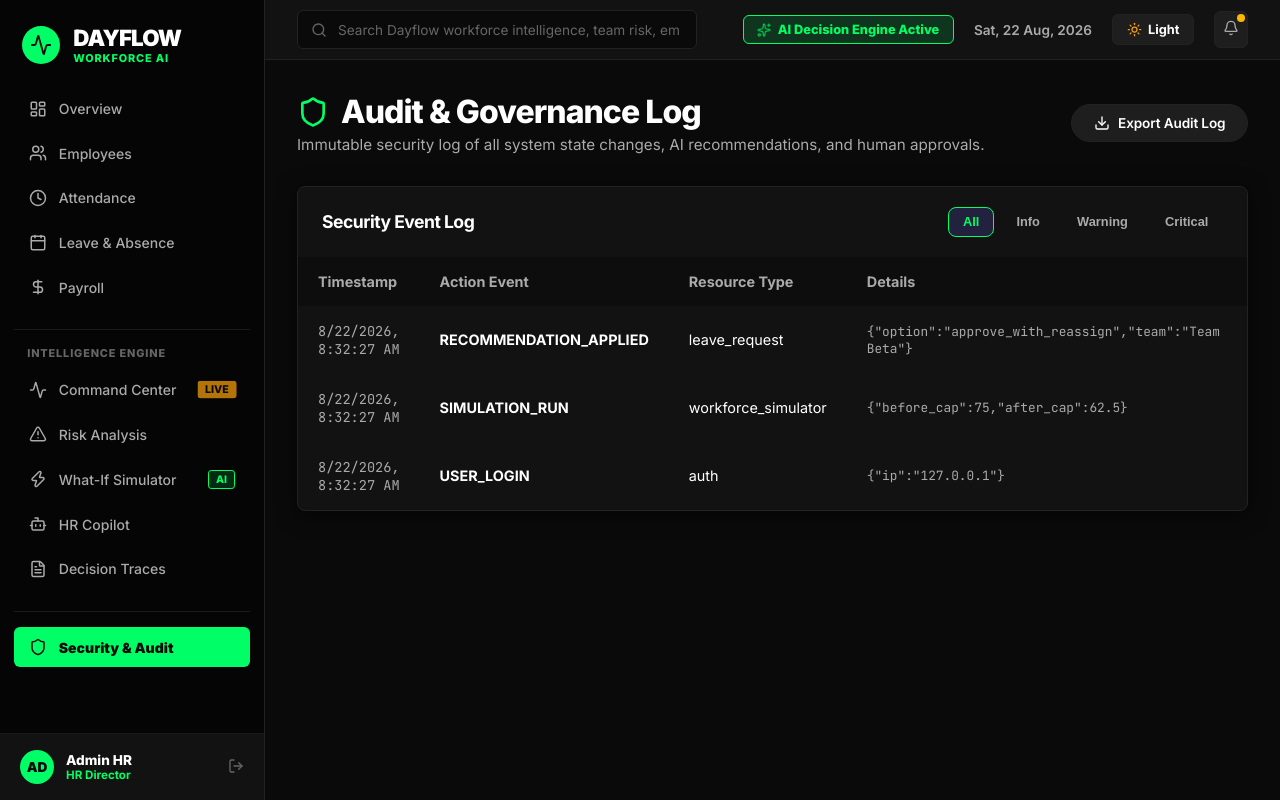
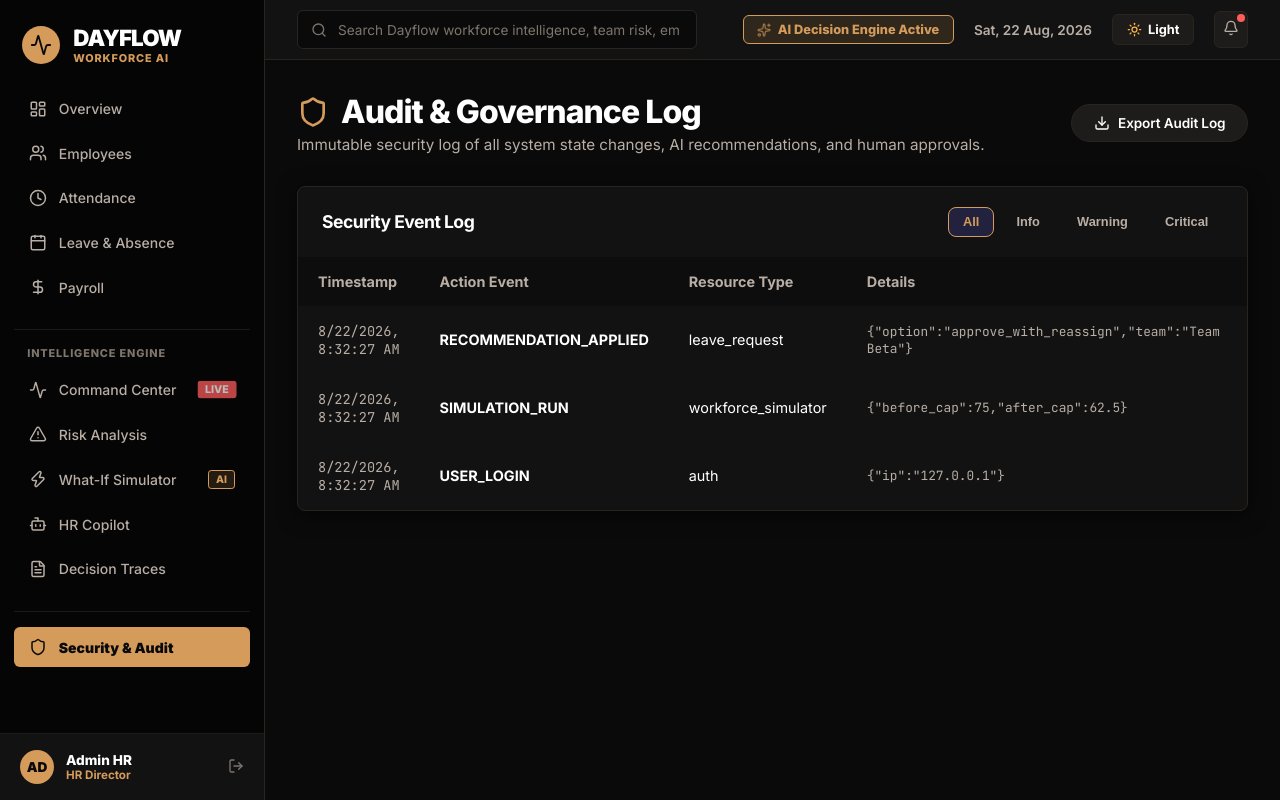
Before and after one commit to Monika-Srinithi/ThinkBlaze-Odoo-NMIT-2026, a React (Vite) app in the folder frontend/: page /audit in a window 1280 px wide. Built offline with nearby package versions, Linux system fonts and the light colour scheme; no server answers.

Commit message:
style: apply Sandalwood Gold & Obsidian Black luxury design system

```diff
--- a/frontend/src/components/layout/Sidebar.tsx
+++ b/frontend/src/components/layout/Sidebar.tsx
@@ -104,7 +104,7 @@ export default function Sidebar() {
               <div style={{ display: 'flex', alignItems: 'center', gap: '0.75rem' }}>
                 <Activity size={18} color={isActive ? '#0A0A0A' : 'var(--text-secondary)'} /> Command Center
               </div>
-              <span className="animate-live-pulse" style={{ background: isActive ? '#0A0A0A' : 'var(--warning)', color: isActive ? 'var(--primary)' : '#0A0A0A', fontSize: '0.65rem', padding: '0.12rem 0.45rem', borderRadius: '0.2rem', fontWeight: 800 }}>LIVE</span>
+              <span className="animate-live-pulse" style={{ background: isActive ? '#0A0A0A' : 'var(--danger)', color: isActive ? 'var(--primary)' : '#FFFFFF', fontSize: '0.65rem', padding: '0.12rem 0.45rem', borderRadius: '0.2rem', fontWeight: 800 }}>LIVE</span>
             </div>
           )}
         </NavLink>
@@ -166,7 +166,7 @@ export default function Sidebar() {
             <div style={{ fontSize: '0.725rem', color: 'var(--primary)', fontWeight: 700 }}>HR Director</div>
           </div>
         </div>
-        <button onClick={handleLogout} style={{ background: 'transparent', border: 'none', color: 'var(--text-muted)', cursor: 'pointer', transition: 'color 0.15s' }} title="Logout" onMouseOver={e => e.currentTarget.style.color = 'var(--primary)'} onMouseOut={e => e.currentTarget.style.color = 'var(--text-muted)'}>
+        <button onClick={handleLogout} style={{ background: 'transparent', border: 'none', color: 'var(--text-muted)', cursor: 'pointer', transition: 'color 0.15s' }} title="Logout" onMouseOver={e => e.currentTarget.style.color = 'var(--danger)'} onMouseOut={e => e.currentTarget.style.color = 'var(--text-muted)'}>
           <LogOut size={16} />
         </button>
       </div>
--- a/frontend/src/index.css
+++ b/frontend/src/index.css
@@ -1,48 +1,48 @@
 @import url('https://fonts.googleapis.com/css2?family=Inter:wght@300;400;500;600;700;800;900&family=JetBrains+Mono:wght@400;500;600&display=swap');
 
 :root, [data-theme="dark"], [data-theme="light"] {
-  /* Strict Black & Electric Green Palette (NO RED AT ALL) */
-  --bg: #0A0A0A;                     /* Pure Deep Black Canvas */
-  --bg-secondary: #121212;           /* Dark Charcoal Black Surface */
-  --sidebar: #050505;                /* Deep Black Sidebar */
+  /* Sandalwood Gold & Obsidian Black Design System */
+  --bg: #0A0A0A;                     /* Pure Deep Obsidian Black */
+  --bg-secondary: #121212;           /* Dark Charcoal Surface */
+  --sidebar: #050505;                /* Obsidian Black Sidebar */
 
-  --surface: #121212;                /* Dark Black Card */
-  --surface-elevated: #1E1E1E;       /* Elevated Black Surface */
-  --card-hover: #1E1E1E;
+  --surface: #121212;                /* Dark Charcoal Card */
+  --surface-elevated: #1E1C1A;       /* Dark Sandalwood Elevated Card */
+  --card-hover: #1E1C1A;
 
-  --primary: #00FF66;                /* High-Voltage Electric Green */
-  --primary-hover: #00E65C;
-  --primary-glow: rgba(0, 255, 102, 0.35);
-  --primary-soft: rgba(0, 255, 102, 0.15);
+  --primary: #D49B5B;                /* Rich Sandalwood Gold Accent */
+  --primary-hover: #F0B875;          /* Bright Sandalwood */
+  --primary-glow: rgba(212, 155, 91, 0.35);
+  --primary-soft: rgba(212, 155, 91, 0.15);
 
-  --ai: #00FF66;                     /* AI Accent: Electric Green */
-  --ai-glow: rgba(0, 255, 102, 0.35);
-  --ai-soft: rgba(0, 255, 102, 0.15);
+  --ai: #D49B5B;                     /* Sandalwood Gold AI Accent */
+  --ai-glow: rgba(212, 155, 91, 0.35);
+  --ai-soft: rgba(212, 155, 91, 0.15);
 
-  --secondary-accent: #888888;       /* Charcoal Gray */
+  --secondary-accent: #E5A866;
 
-  --success: #00FF66;                /* Electric Green */
-  --success-soft: rgba(0, 255, 102, 0.15);
+  --success: #34D399;                /* Sage Green */
+  --success-soft: rgba(52, 211, 153, 0.15);
 
-  --warning: #F59E0B;                /* Amber Gold (NO RED) */
-  --warning-soft: rgba(245, 158, 11, 0.15);
+  --warning: #FFB547;                /* Warm Amber */
+  --warning-soft: rgba(255, 181, 71, 0.15);
 
-  --danger: #FFB703;                 /* Amber Gold for Danger (ZERO RED CODES) */
-  --danger-soft: rgba(255, 183, 3, 0.15);
+  --danger: #FF5C5C;                 /* Terracotta Crimson */
+  --danger-soft: rgba(255, 92, 92, 0.15);
 
   --text-primary: #FFFFFF;           /* High-Contrast Pure White */
-  --text-secondary: #AAAAAA;         /* Clean Gray */
-  --text-muted: #666666;
+  --text-secondary: #B8AEA5;         /* Warm Sandalwood Gray */
+  --text-muted: #7E756C;
 
-  --border: #222222;                 /* Hairline Black Border */
-  --divider: #1A1A1A;
+  --border: #2A241E;                 /* Hairline Dark Sandalwood Border */
+  --divider: #1E1A16;
 
   --input-bg: #0A0A0A;
-  --hover: #1E1E1E;
+  --hover: #1E1C1A;
 
-  --focus: #00FF66;
+  --focus: #D49B5B;
 
-  --btn-primary-bg: #00FF66;
+  --btn-primary-bg: #D49B5B;
   --btn-primary-text: #0A0A0A;
   --font-heading: 'Inter', -apple-system, BlinkMacSystemFont, sans-serif;
   --font-sans: 'Inter', -apple-system, BlinkMacSystemFont, sans-serif;
@@ -73,7 +73,7 @@ h1, h2, h3, h4, h5, h6 {
   color: var(--text-primary);
 }
 
-/* Black & Green Glass Panel */
+/* Sandalwood & Black Glass Panel */
 .glass-panel {
   background: var(--surface);
   border: 1px solid var(--border);
@@ -84,7 +84,7 @@ h1, h2, h3, h4, h5, h6 {
 
 .glass-panel:hover {
   background: var(--surface-elevated);
-  border-color: rgba(0, 255, 102, 0.4);
+  border-color: rgba(212, 155, 91, 0.4);
   transform: translateY(-2px);
   box-shadow: 0 8px 25px rgba(0, 0, 0, 0.8), 0 0 15px var(--primary-soft);
 }
@@ -96,12 +96,12 @@ h1, h2, h3, h4, h5, h6 {
   border-radius: 0.5rem;
 }
 
-/* Electric Green Accent Text */
+/* Sandalwood Gold Accent Text */
 .gradient-text {
   color: var(--primary);
 }
 
-.highlight-green {
+.highlight-sandalwood {
   color: var(--primary);
 }
 
@@ -140,7 +140,7 @@ h1, h2, h3, h4, h5, h6 {
   animation: livePulse 2s ease-in-out infinite;
 }
 
-/* Electric Green Primary CTA Button */
+/* Sandalwood Primary CTA Button */
 .btn-primary {
   background: var(--btn-primary-bg);
   color: var(--btn-primary-text);
@@ -161,7 +161,7 @@ h1, h2, h3, h4, h5, h6 {
 .btn-primary:hover {
   background: var(--primary-hover);
   transform: translateY(-1px) scale(1.02);
-  box-shadow: 0 6px 20px rgba(0, 255, 102, 0.45);
+  box-shadow: 0 6px 20px rgba(212, 155, 91, 0.45);
 }
 
 /* Secondary Button */
@@ -187,12 +187,12 @@ h1, h2, h3, h4, h5, h6 {
 }
 
 .btn-danger {
-  background: var(--warning);
-  color: #0A0A0A;
+  background: var(--danger);
+  color: #FFFFFF;
   border: none;
   padding: 0.65rem 1.35rem;
   border-radius: 2rem;
-  font-weight: 800;
+  font-weight: 700;
   font-family: var(--font-heading);
   font-size: 0.85rem;
   letter-spacing: -0.01em;
@@ -223,7 +223,7 @@ h1, h2, h3, h4, h5, h6 {
   transition: all 0.2s ease;
 }
 .btn-success:hover {
-  background: var(--primary-hover);
+  opacity: 0.92;
 }
 
 /* Input Fields */
@@ -274,9 +274,9 @@ h1, h2, h3, h4, h5, h6 {
 }
 
 .badge-danger {
-  background: var(--warning-soft);
-  color: var(--warning);
-  border: 1px solid var(--warning);
+  background: var(--danger-soft);
+  color: var(--danger);
+  border: 1px solid var(--danger);
 }
 
 .badge-info {
```
